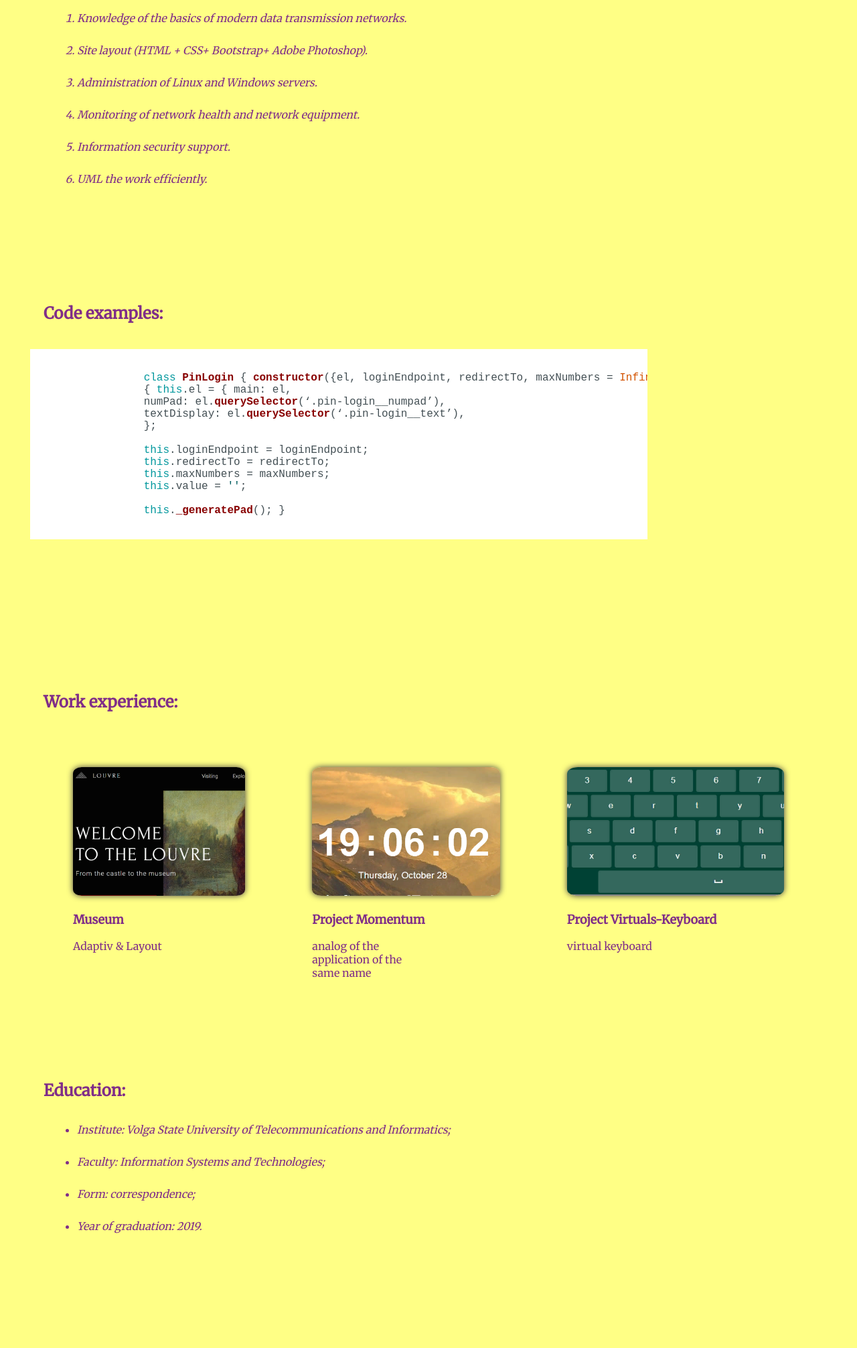
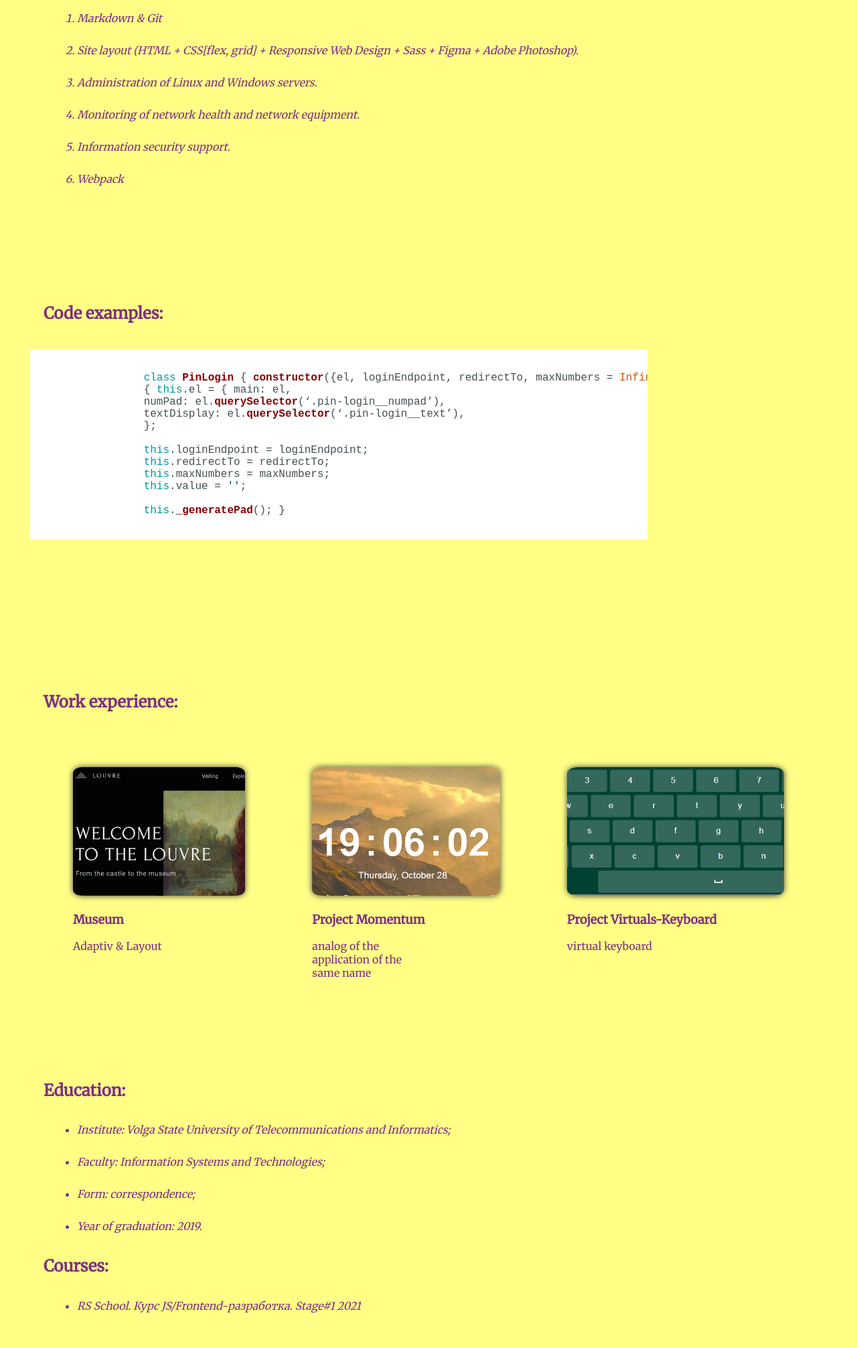
Before and after one commit to evgeniiDJS/rsschool-cv, a website: page index.html in a window 1280 px wide. Shown: the part 1168-3180 px from the top of the page at 67% size. Drawn offline with Linux system fonts and the light colour scheme; a web font is replaced by a local one.

Commit message:
refactor: add loyt

```diff
--- a/index.html
+++ b/index.html
@@ -6,7 +6,7 @@
     <meta name="viewport" content="width=device-width, initial-scale=1.0">
     <link rel="stylesheet" href="./css/arduino-light.min.css">
     <title>HTML, CSS & Git Basics</title>
-    <link href="./assets/Space.png" rel="shortcut icon" />
+    <link href="./assets/png/Space.png" rel="shortcut icon" />
     <link rel="preconnect" href="https://fonts.googleapis.com">
     <link rel="preconnect" href="https://fonts.gstatic.com" crossorigin>
     <link href="https://fonts.googleapis.com/css2?family=Merriweather&display=swap" rel="stylesheet">
@@ -66,12 +66,12 @@
                     Skills:
                 </h2>
                <ol>
-                   <li>Knowledge of the basics of modern data transmission networks.</li>
-                   <li>Site layout (HTML + CSS+ Bootstrap+ Adobe Photoshop).</li>
+                   <li>Markdown & Git</li>
+                   <li>Site layout (HTML + CSS[flex, grid] + Responsive Web Design + Sass + Figma + Adobe Photoshop).</li>
                    <li>Administration of Linux and Windows servers.</li>
                    <li>Monitoring of network health and network equipment.</li>
                    <li>Information security support.</li>
-                   <li>UML the work efficiently.</li>
+                   <li>Webpack</li>
                </ol>
             </div>
         </div>
@@ -140,6 +140,12 @@
                     </li>
                     <li>Year of graduation: 2019.</li>
                 </ul>
+                <h2>
+                    Courses:
+                </h2>
+                <ul>
+                    <li>RS School. Курс JS/Frontend-разработка. Stage#1 2021</li>
+                </ul>
             </div>
         </div>
     </section>
--- a/style.css
+++ b/style.css
@@ -205,7 +205,7 @@ nav {
 }
 
 #education {
-    height: 50vh;
+    height: 70vh;
 }
 
 .title-education h2 {
```
